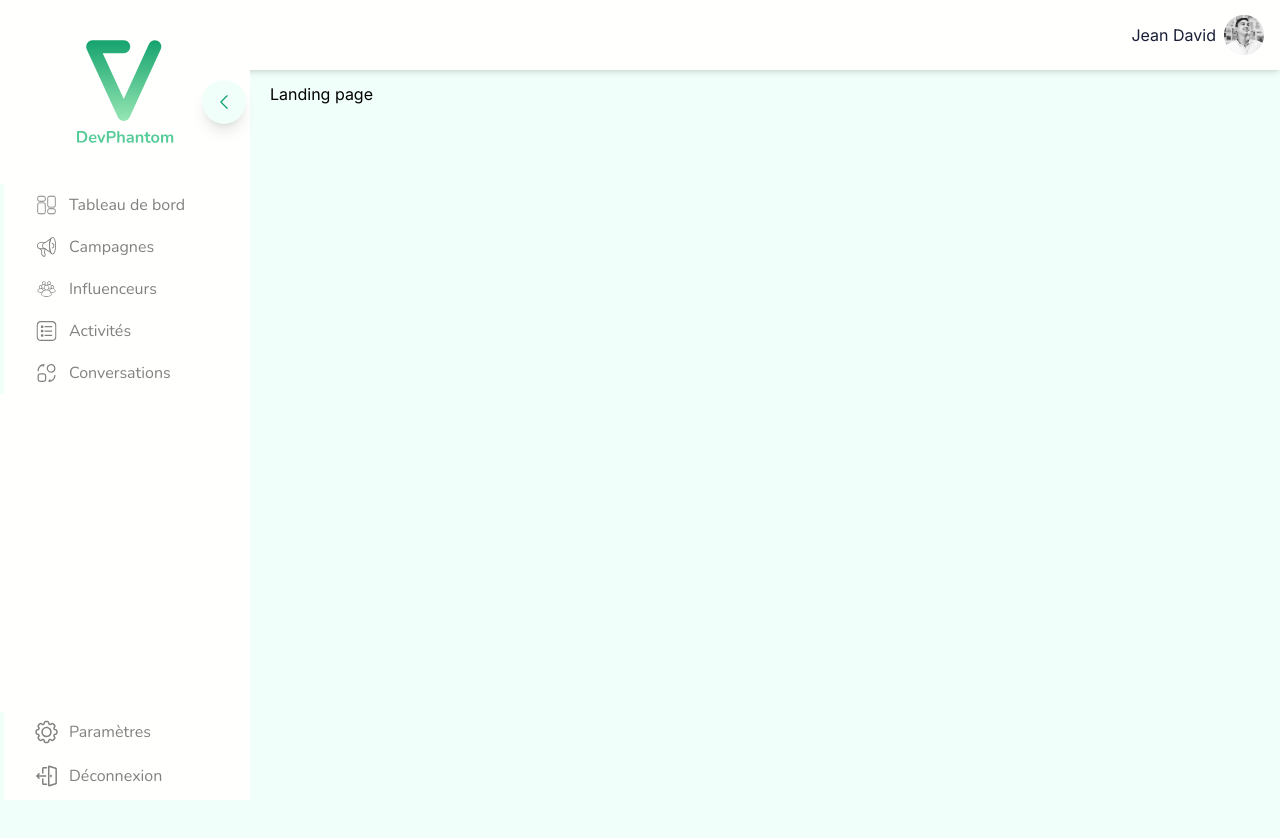
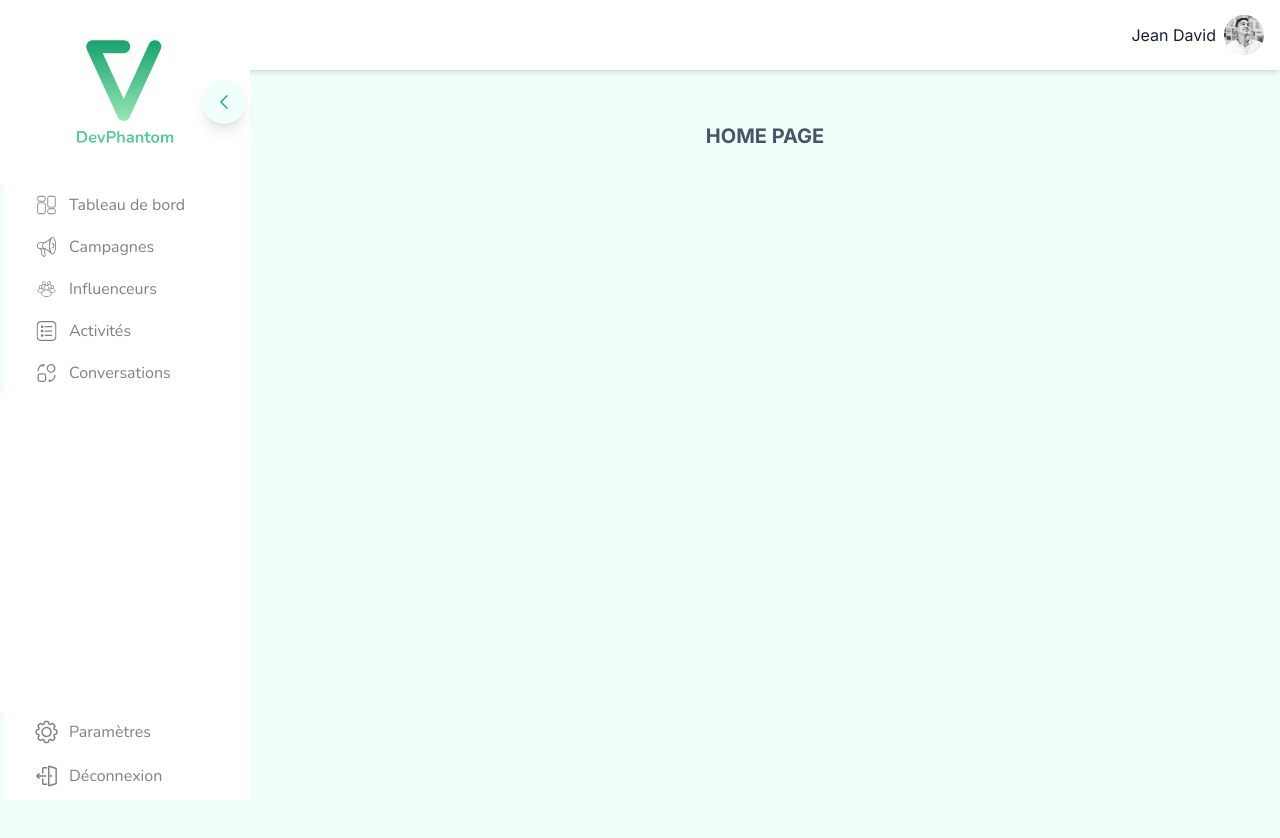
Before and after one commit to Abdoulomr/dev-phantom-test, a Next.js app: page / in a window 1280 px wide. Shown: the top 838 px of the page. Built offline with nearby package versions, Linux system fonts and the light colour scheme.

Commit message:
Home page styling

```diff
--- a/src/app/page.tsx
+++ b/src/app/page.tsx
@@ -1,7 +1,9 @@
 export default function Home() {
   return (
     <>
-      <h1>Landing page</h1>
+      <div className="mx-auto font-bold text-xl uppercase text-slate-600 mt-10">
+        Home page
+      </div>
     </>
   );
 }
```
